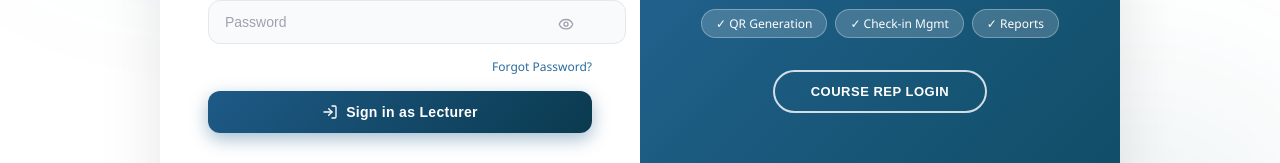
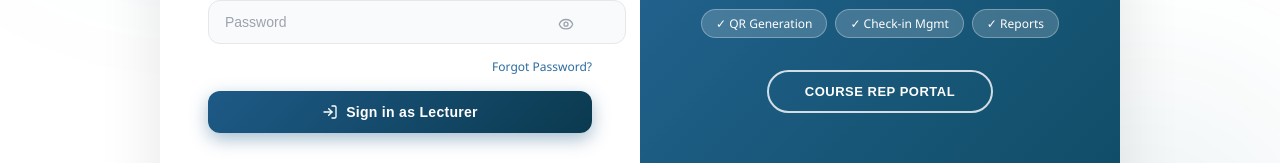
Before and after one commit to OddTech-Hub/infoctess-web-frontend-5.0, a React app: page /Login in a window 1280 px wide. Shown: the part 465-628 px from the top of the page. Built offline with nearby package versions, Linux system fonts and the light colour scheme; no server answers; the HTML template or start-up script is replaced by a standard one.

Commit message:
Clear login form state when toggling between Lecturer and Course Rep portals, and update heading to Course Rep Portal

```diff
--- a/src/pages/Login.jsx
+++ b/src/pages/Login.jsx
@@ -45,6 +45,18 @@ export default function Login() {
   const [repSuccess, setRepSuccess] = useState('');
 
   const isRight = panel === 'rep';
+
+  const switchPanel = (targetPanel) => {
+    setPanel(targetPanel);
+    setLectEmail('');
+    setLectPassword('');
+    setLectError('');
+    setLectSuccess('');
+    setRepEmail('');
+    setRepPassword('');
+    setRepError('');
+    setRepSuccess('');
+  };
 
   // ── Lecturer submit (Django Auth) ────────────────────────
   async function handleLecturerSubmit(e) {
@@ -194,7 +206,7 @@ export default function Login() {
             <div style={S.logo}>
               <img src={infotessLogo} alt="INFOTESS Logo" style={S.logoImg} />
             </div>
-            <h1 style={S.heading}>Course Rep Login</h1>
+            <h1 style={S.heading}>Course Rep Portal</h1>
             <div style={S.badge}><UserCheck size={14} /> Representative Access</div>
 
             {repError && <Alert type="error" msg={repError} />}
@@ -242,7 +254,7 @@ export default function Login() {
                 <h2 style={S.overlayHeading}>Lecturer DashBoard</h2>
                 <p style={S.overlayText}>Sign in with your faculty email and password to manage courses and view attendance reports.</p>
                 <FeaturePills items={['Live Tracking', 'Auto Reports', 'Analytics']} />
-                <button style={S.switchBtn} onClick={() => setPanel('lecturer')}>Switch to Lecturer</button>
+                <button style={S.switchBtn} onClick={() => switchPanel('lecturer')}>Switch to Lecturer</button>
               </>
             ) : (
               <>
@@ -250,7 +262,7 @@ export default function Login() {
                 <h2 style={S.overlayHeading}>Course Rep Dashboard</h2>
                 <p style={S.overlayText}>Manage attendance sessions, generate QR codes, and track student participation for your group.</p>
                 <FeaturePills items={['QR Generation', 'Check-in Mgmt', 'Reports']} />
-                <button style={S.switchBtn} onClick={() => setPanel('rep')}>Course Rep Login</button>
+                <button style={S.switchBtn} onClick={() => switchPanel('rep')}>Course Rep Portal</button>
               </>
             )}
           </div>
```
